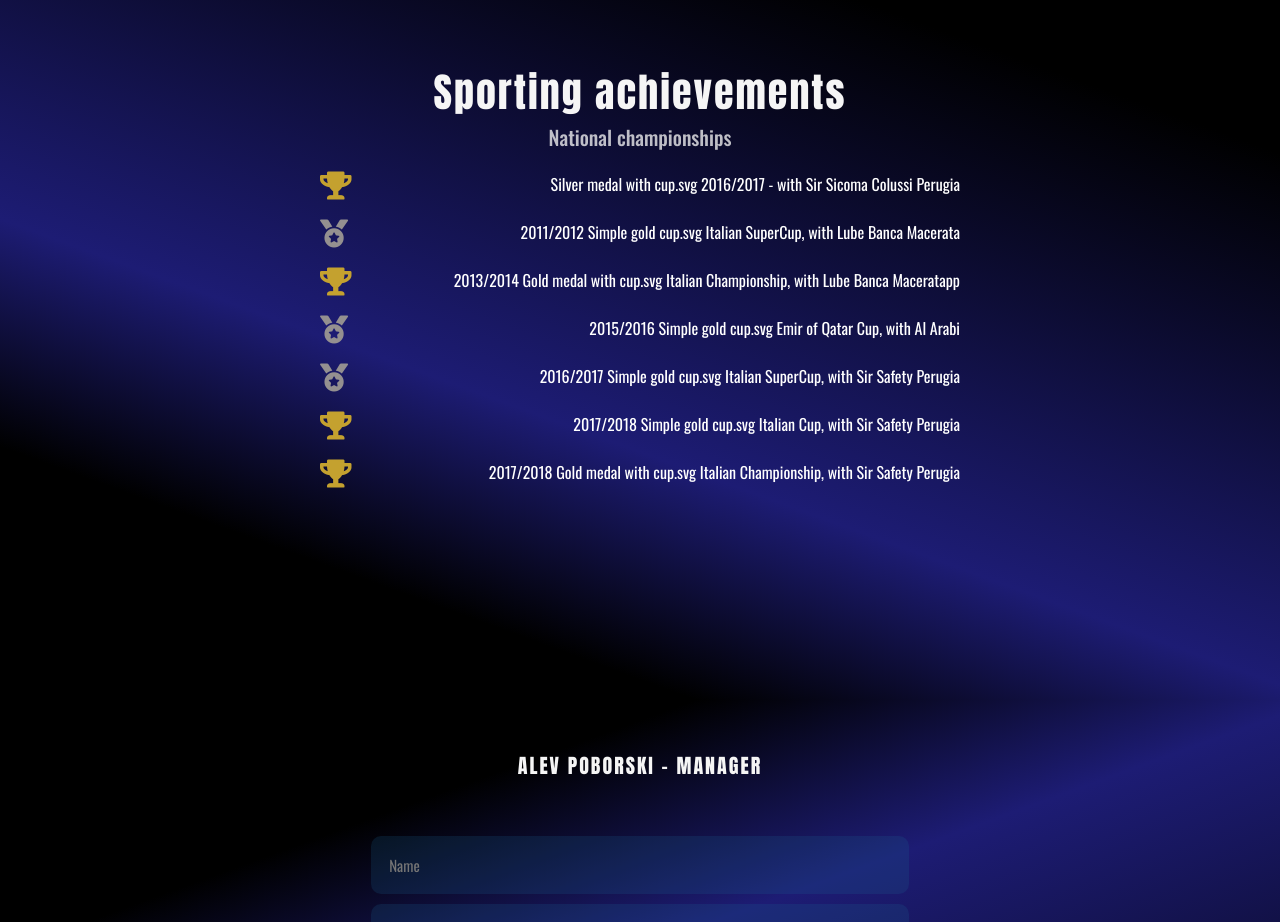
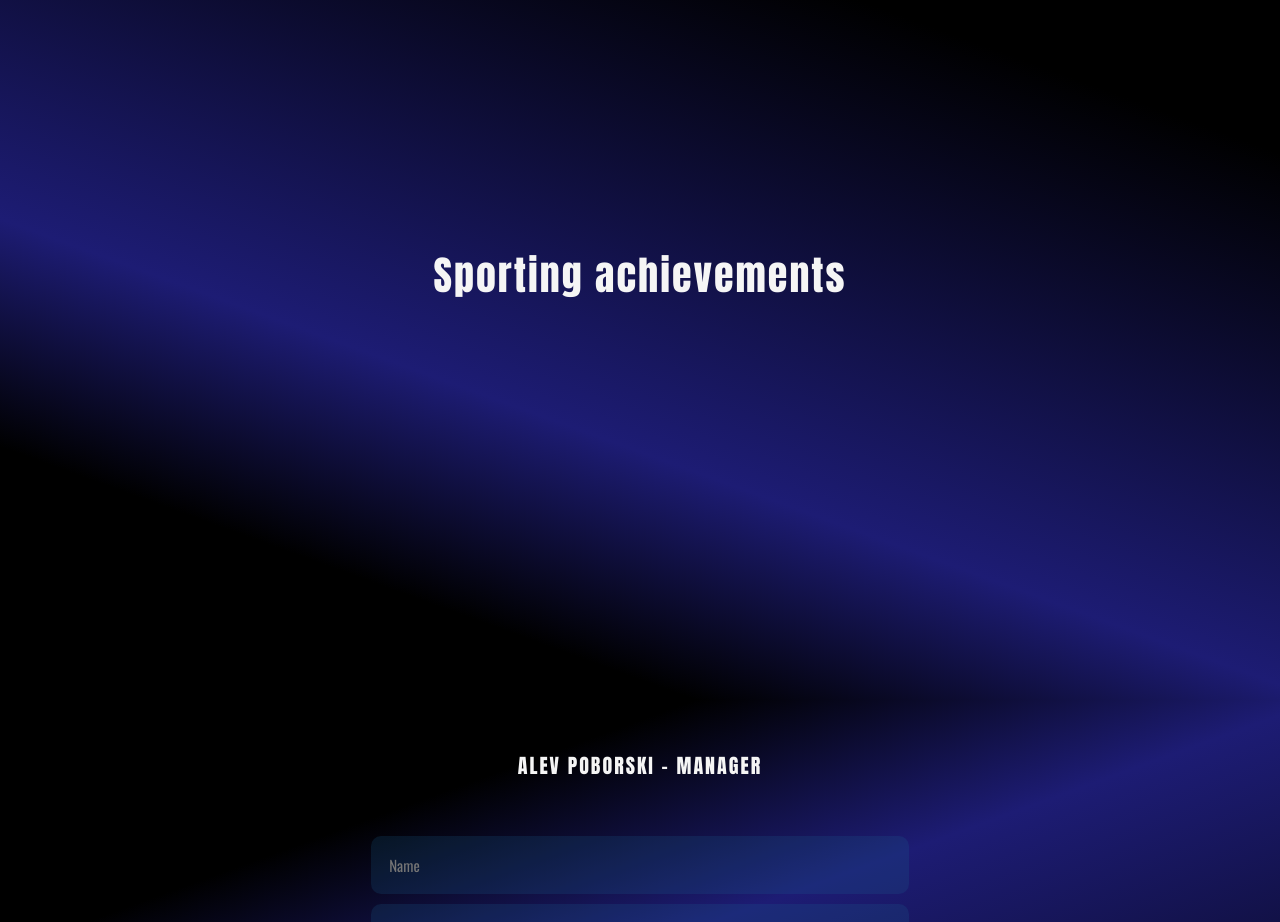
Before and after one commit to Czauder/Official-Pepe-website, a plain HTML site: page index.html in a window 1280 px wide. Shown: the part 2220-3142 px from the top of the page. Drawn offline with nearby package versions, Linux system fonts and the light colour scheme.

Commit message:
deleted part of section 3 for JS

```diff
--- a/index.html
+++ b/index.html
@@ -97,34 +97,8 @@
     <!-- awards -->
     <section data-section="awards" class="s3">
       <h1>Sporting achievements</h1>
-      <h2>National championships</h2>
-      <div class="award">
-        <i class="fas fa-trophy"></i>
-        <p>Silver medal with cup.svg 2016/2017 - with Sir Sicoma Colussi Perugia</p>
-      </div>
-      <div class="award">
-        <i class="fas fa-medal"></i>
-        <p> 2011/2012 Simple gold cup.svg Italian SuperCup, with Lube Banca Macerata</p>
-      </div>
-      <div class="award">
-        <i class="fas fa-trophy"></i>
-        <p>2013/2014 Gold medal with cup.svg Italian Championship, with Lube Banca Maceratapp</p>
-      </div>
-      <div class="award">
-        <i class="fas fa-medal"></i>
-        <p>2015/2016 Simple gold cup.svg Emir of Qatar Cup, with Al Arabi</p>
-      </div>
-      <div class="award">
-        <i class="fas fa-medal"></i>
-        <p>2016/2017 Simple gold cup.svg Italian SuperCup, with Sir Safety Perugia</p>
-      </div>
-      <div class="award">
-        <i class="fas fa-trophy"></i>
-        <p>2017/2018 Simple gold cup.svg Italian Cup, with Sir Safety Perugia</p>
-      </div>
-      <div class="award">
-        <i class="fas fa-trophy"></i>
-        <p>2017/2018 Gold medal with cup.svg Italian Championship, with Sir Safety Perugia</p>
+      <div class="slider">
+
       </div>
     </section>
     <!-- menager contact form -->
```
